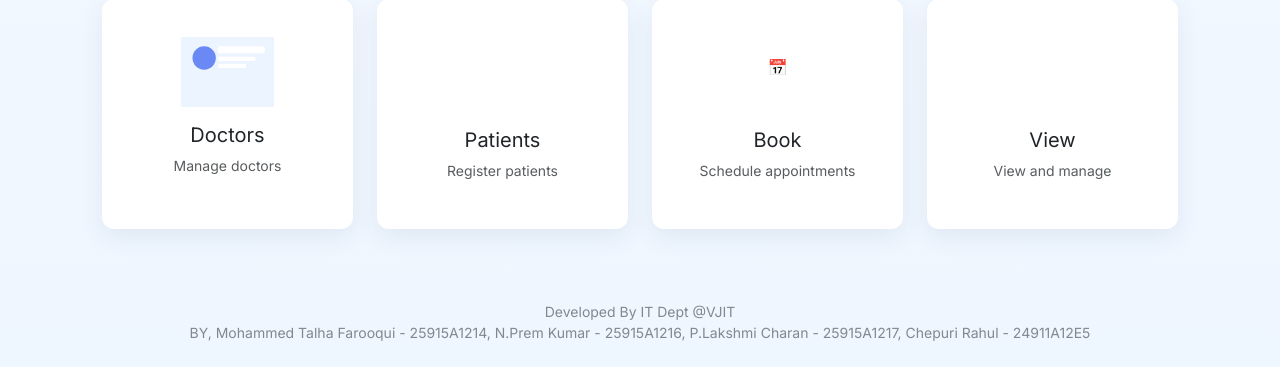
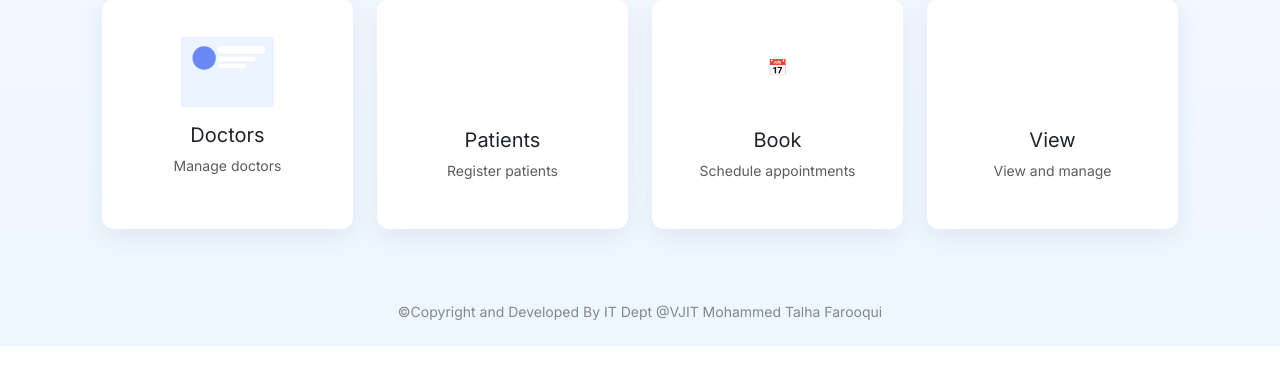
Before and after one commit to mdtalhafarooqui/clinicpro, a PHP site: page / in a window 1280 px wide. Shown: the part 585-952 px from the top of the page. After the commit the page ends 931 px from the top, so only its background shows below. Run offline with PHP 8.4, Linux system fonts and the light colour scheme.

Commit message:
Update footer to simplify developer credits

```diff
--- a/index.php
+++ b/index.php
@@ -68,11 +68,7 @@ include 'config.php';
 </main>
 <footer class="text-center py-4 small text-muted">
 <div class="container">
-    Developed By IT Dept @VJIT<br>
-    BY, Mohammed Talha Farooqui - 25915A1214,
-	N.Prem Kumar - 25915A1216,
-	P.Lakshmi Charan - 25915A1217,
-	Chepuri Rahul - 24911A12E5
+    ©Copyright and Developed By IT Dept @VJIT Mohammed Talha Farooqui
 </div>
 </footer>
 <script src="https://cdn.jsdelivr.net/npm/bootstrap@5.3.2/dist/js/bootstrap.bundle.min.js"></script>
```
